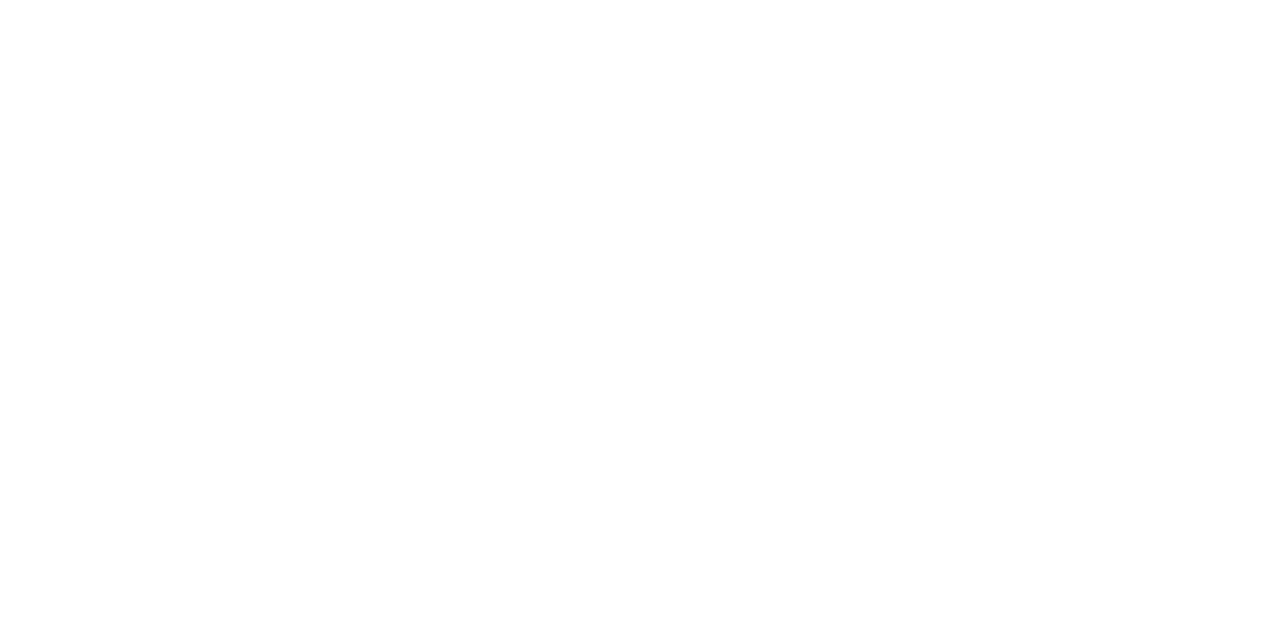
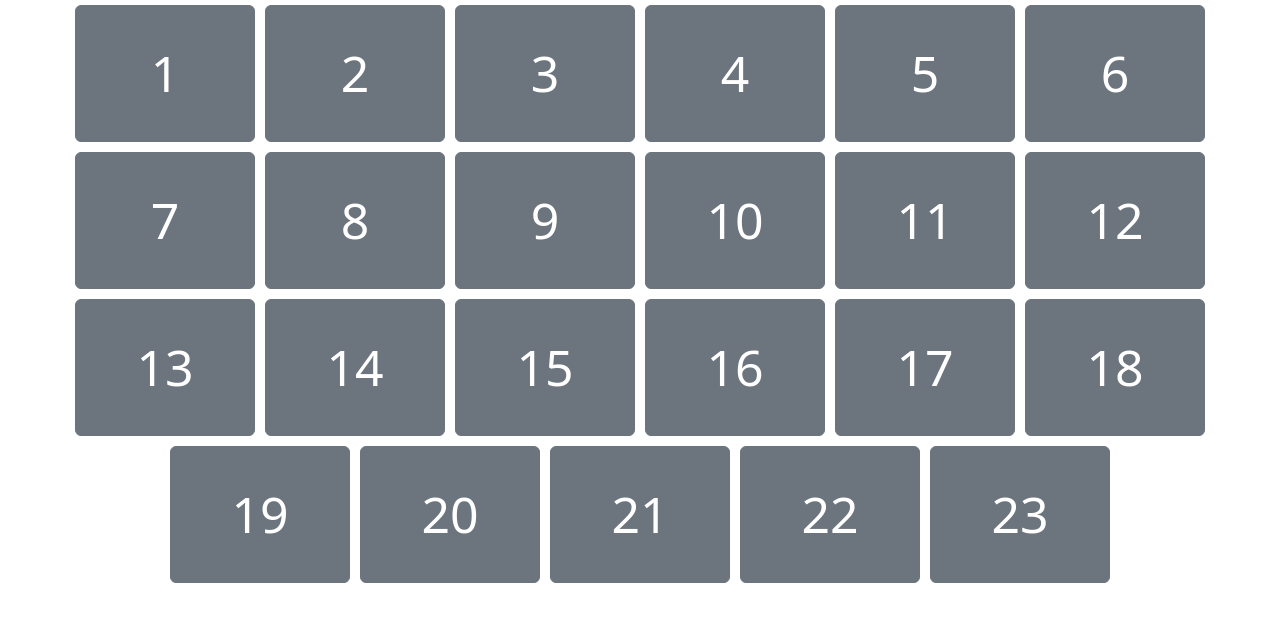
Before and after one commit to yfkuang/NAG-quiz-game, a React (Create React App) app: page / in a window 1280 px wide. Before the commit this address had no page. Shown: the top 622 px of the page. Built offline with nearby package versions, Linux system fonts and the light colour scheme.

Commit message:
changing routing

```diff
--- a/package.json
+++ b/package.json
@@ -1,7 +1,7 @@
 {
   "name": "nag-quiz-game",
   "version": "0.1.0",
-  "homepage": "https://yfkuang.github.io/NAG-quiz-game",
+  "homepage": "https://yfkuang.github.io/",
   "private": true,
   "dependencies": {
     "@testing-library/jest-dom": "^5.16.5",
--- a/src/App.js
+++ b/src/App.js
@@ -18,9 +18,9 @@
         <Router>
           <Routes>
             {/* Index */}
-            <Route exact path="/NAG-quiz-game/" element={<Index />} />
+            <Route exact path="/" element={<Index />} />
             {/* Question */}
-            <Route path="/NAG-quiz-game/:id" element={<Question />} />
+            <Route path="/:id" element={<Question />} />
           </Routes>
         </Router>
       </AnswerProvider>
```
